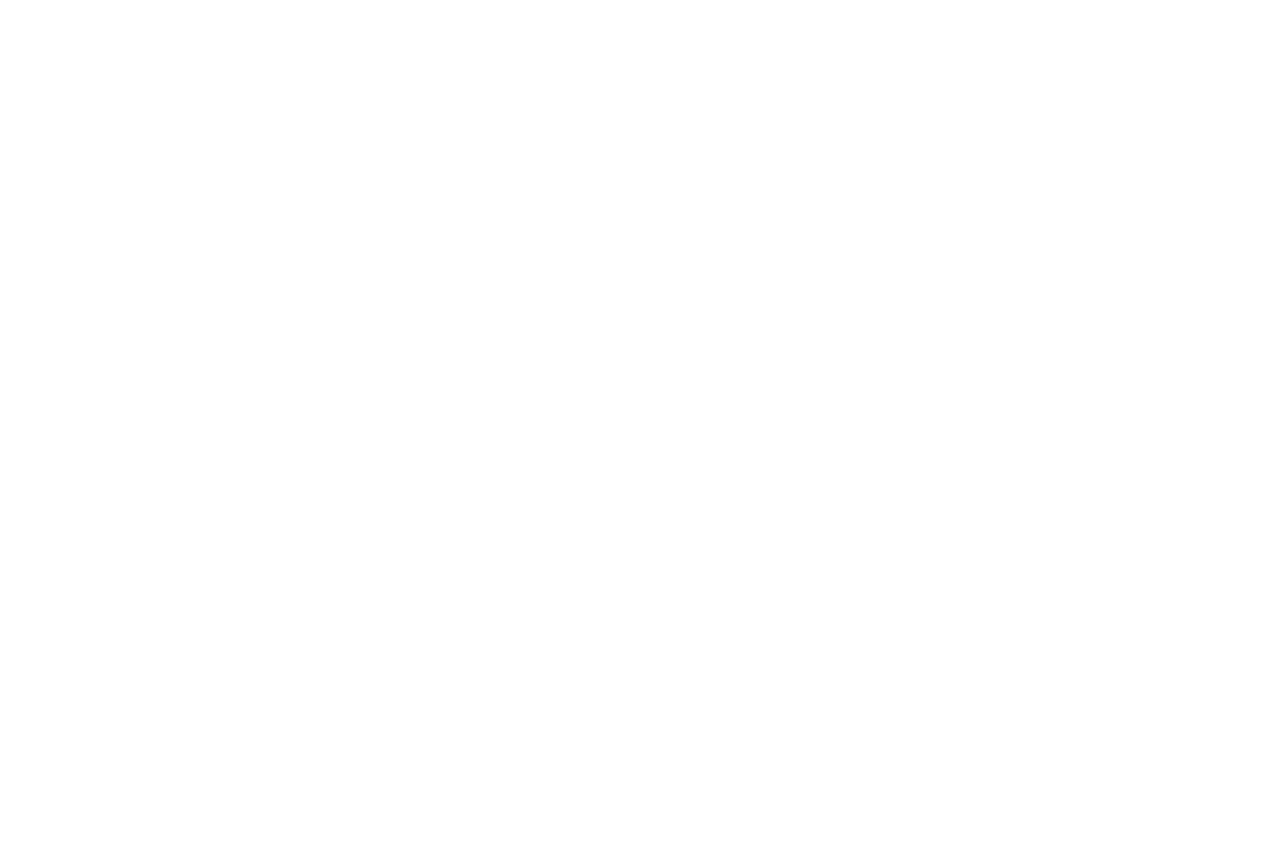
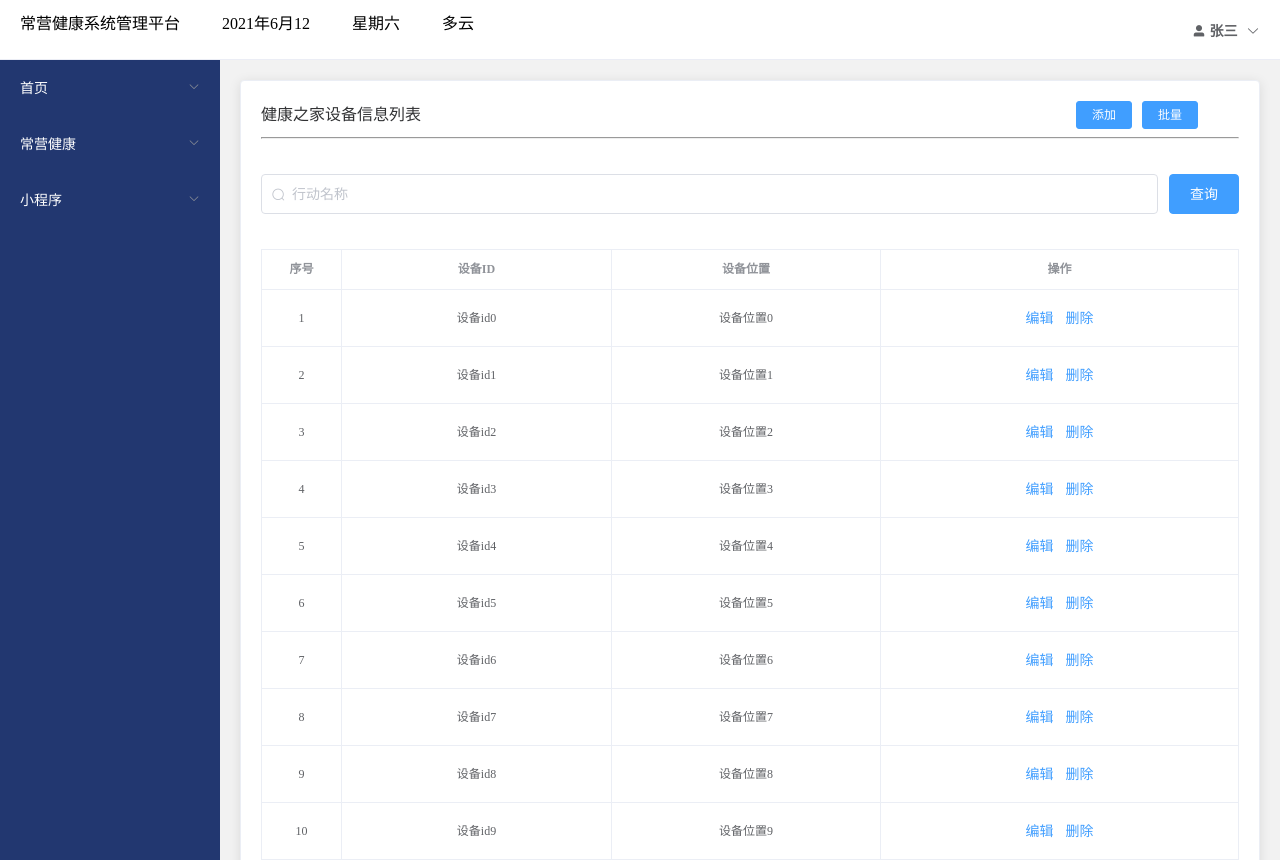
Before and after one commit to ygyGitHub/localHealth, a Vue app: page /#/equipment in a window 1280 px wide. Before the commit the page ends 800 px from the top, so only its background shows below. Built offline with nearby package versions, Linux system fonts and the light colour scheme.

Commit message:
健康之家设备信息列表

```diff
--- a/src/router/index.js
+++ b/src/router/index.js
@@ -11,6 +11,11 @@ import familyDoctor from "../views/health/familyDoctor.vue";
 import actionParaphrase from "../views/health/actionParaphrase.vue";
 import actionName from "../views/health/actionName.vue";
 import professionals from "../views/health/professionals.vue";
+
+import equipment from "../views/health/equipment.vue";
+
+
+
 Vue.use(Router)
 
 export default new Router({
@@ -64,6 +69,10 @@ export default new Router({
           path: "/professionals",
           name: "professionals",
           component: professionals
+        },{
+          path: "/equipment",
+          name: "equipment",
+          component: equipment
         },
 
 
--- /dev/null
+++ b/src/views/health/equipment.vue
@@ -0,0 +1,244 @@
+/** * @Description: 常营党建 * @author GyYU * @Date 2021-6-13 09:53:09 */
+<template>
+  <div>
+    <el-card style="min-height: 870px;">
+      <el-row>
+        <el-col :span="20"><div>健康之家设备信息列表</div></el-col>
+        <el-col :span="4">
+          <el-button type="primary" size="mini" @click="openModal('add', '')">添加</el-button>
+          <el-button type="primary" size="mini" @click="batchImport()">批量</el-button>
+        </el-col>
+      </el-row>
+      <hr />
+      <el-row style="margin:35px 0px">
+        <el-col :span="22"><el-input placeholder="行动名称" prefix-icon="el-icon-search" v-model="search"></el-input></el-col>
+        <el-col :span="2"><el-button type="primary" style="float:right" @click="getData">查询</el-button></el-col>
+      </el-row>
+      <div>
+        <el-table :data="paginationTableData" border height="611px" width="100%" size="small">
+          <el-table-column prop="id" label="序号" width="80" align="center">
+            <template slot-scope="scope">
+              {{ (pagination.pageNum - 1) * pagination.pageSize + scope.$index + 1 }}
+            </template>
+          </el-table-column>
+          <el-table-column prop="sbID" label="设备ID" min-width="150" align="center"></el-table-column>
+          <el-table-column prop="sbwz" label="设备位置" min-width="150" align="center"></el-table-column>
+          <el-table-column label="操作" min-width="200" align="center">
+            <template slot-scope="scope">
+              <el-button type="text" @click="openModal('edit', scope.row)">编辑</el-button>
+              <el-button type="text" @click="deleteData(scope.row.id)">删除</el-button>
+            </template>
+          </el-table-column>
+        </el-table>
+      </div>
+      <div class="block" style="margin-top: 10px;text-align: center">
+        <el-pagination
+          @size-change="sizeChange"
+          @current-change="currentChange"
+          :current-page="pagination.pageNum"
+          :page-sizes="[10, 30, 50]"
+          :page-size="pagination.pageSize"
+          layout="total, sizes, prev, pager, next, jumper"
+          :total="tableData.length"
+          style="margin-top: 10px"
+        ></el-pagination>
+      </div>
+    </el-card>
+    <modal :modalObj="dialogObj">
+      <el-form ref="modalForm" :model="modalForm" :rules="rules" label-width="120px">
+        <el-form-item label="设备ID" prop="sbID"><el-input v-model="modalForm.sbID" ></el-input></el-form-item>
+        <el-form-item label="设备位置" prop="sbwz"><el-input type="textarea" v-model.number="modalForm.sbwz" ></el-input></el-form-item>
+      </el-form>
+      <div class="divauto" style="text-align: center;">
+        <el-button type="primary" size="mini" @click="dialogObj.isShow = false">取消</el-button>
+        <el-button type="primary" size="mini" @click="sureModal">确定</el-button>
+      </div>
+    </modal>
+    <modal :modalObj="importModal">
+      <div style="text-align: center;">
+        <el-upload class="upload-demo" action="https://jsonplaceholder.typicode.com/posts/" :on-success="handleSuccess" :before-upload="beforeUpload" :file-list="fileList">
+          <el-button size="small" type="primary">选择文件</el-button>
+        </el-upload>
+      </div>
+    </modal>
+  </div>
+</template>
+
+<script>
+import modal from '@/components/dialog.vue';
+export default {
+  name: 'population',
+  components: {
+    modal
+  },
+  data() {
+    return {
+      search: '',
+      tableData: [],
+      paginationTableData: [],
+      pagination: {
+        pageNum: 1,
+        pageSize: 10,
+        total: 0
+      },
+      dialogObj: {
+        title: '添加', // 标题
+        isShow: false, // 是否显示
+        width: '40%',
+        height: '70%'
+      },
+      modalForm: {
+        sbID: '',
+        sbwz: '',
+      },
+      rules: {
+        sbID: [{ required: true, message: '行动名称不能为空', trigger: ' ' }],
+        sbwz: [{ required: true, message: '行动释义不能为空', trigger: ' ' }],
+      },
+      importModal: {
+        title: '批量上传', // 标题
+        isShow: false, // 是否显示
+        width: '30%',
+        height: '40%'
+      },
+      fileList: [],
+      checkData:{}
+    };
+  },
+  methods: {
+    // 分页方法
+    // 页码  每页长度  切割的目标数组
+    paginationData(pageNo, pageSize, array) {
+      var offset = (pageNo - 1) * pageSize;
+      return offset + pageSize >= array.length ? array.slice(offset, array.length) : array.slice(offset, offset + pageSize);
+    },
+    // 每页条目变化
+    sizeChange(pageSize) {
+      this.pagination.pageSize = pageSize;
+      this.paginationTableData = this.paginationData(this.pagination.pageNum, pageSize, this.tableData);
+      //TODO 查询列表
+    },
+    // 切换页码
+    currentChange(pageNum) {
+      this.pagination.pageNum = pageNum;
+      this.paginationTableData = this.paginationData(pageNum, this.pagination.pageSize, this.tableData);
+      //TODO 查询列表
+    },
+    // 弹出模态框
+    openModal(type, data) {
+      console.log(data)
+      this.checkData = data
+      this.status = type;
+      if (type == 'add') {
+        this.modalForm = {
+        sbID: '',
+        sbwz: '',
+      };
+        this.dialogObj.title = '添加';
+      } else {
+        this.modalForm = this.deepClone(data);
+        this.dialogObj.title = '编辑';
+      }
+      this.dialogObj.isShow = true;
+    },
+    // 模态框确认
+    sureModal() {
+      this.$refs.modalForm.validate(valid => {
+        console.log(valid)
+        if (valid) {
+          for(var key in this.checkData){
+            this.checkData[key] = this.modalForm[key]
+          }
+          this.addData();
+          this.dialogObj.isShow = false;
+        }
+      });
+    },
+    // 删除按钮
+    deleteData(id) {
+      this.$confirm('此操作将永久删除该数据, 是否继续?', '提示', {
+        confirmButtonText: '确定',
+        cancelButtonText: '取消',
+        type: 'warning'
+      })
+        .then(() => {
+          this.deleteData(); // 删除接口
+        })
+        .catch(() => {
+          this.$message({
+            type: 'info',
+            message: '已取消删除'
+          });
+        });
+    },
+    // 添加数据
+    addData() {
+      this.$https
+        .post('url', this.modalForm )
+        .then(data => {
+          this.$message({
+            type: 'success',
+            message: '删除成功!'
+          });
+        this.getData();
+        })
+        .catch(err => {});
+    },
+    //删除数据
+    deleteData() {
+      this.$https
+        .post('url', { header: JSON.stringify(_self.tableData.header) })
+        .then(data => {
+          this.$message({
+            type: 'success',
+            message: '删除成功!'
+          });
+          this.getData();
+        })
+        .catch(err => {});
+    },
+    // 获取数据
+    getData() {
+      console.log(this.search)
+/*      this.$https
+        .post('url', { header: JSON.stringify(_self.tableData.header) })
+        .then(data => {})
+        .catch(err => {}); */
+      this.tableData = []
+      for (var i = 0; i < 100; i++) {
+        var obj = {
+          sbID: '设备id',
+          sbwz: '设备位置'
+        };
+        obj.sbID = obj.sbID + i;
+        obj.sbwz = obj.sbwz + i;
+        this.tableData.push(obj);
+      }
+      this.pagination.total = this.tableData.length;
+      this.paginationTableData = this.paginationData(this.pagination.pageNum, this.pagination.pageSize, this.tableData);
+    },
+    //显示隐藏框
+    batchImport() {
+      this.importModal.isShow = true;
+    },
+    //上传前
+    beforeUpload(file) {
+      console.log(file);
+    },
+    // 上传成功
+    handleSuccess() {
+      this.getData();
+    },
+    deepClone(obj){
+      var _obj = JSON.stringify(obj),
+        objClone = JSON.parse(_obj);
+      return objClone
+    }
+  },
+  created() {
+    this.getData();
+  }
+};
+</script>
+
+<style></style>
```
